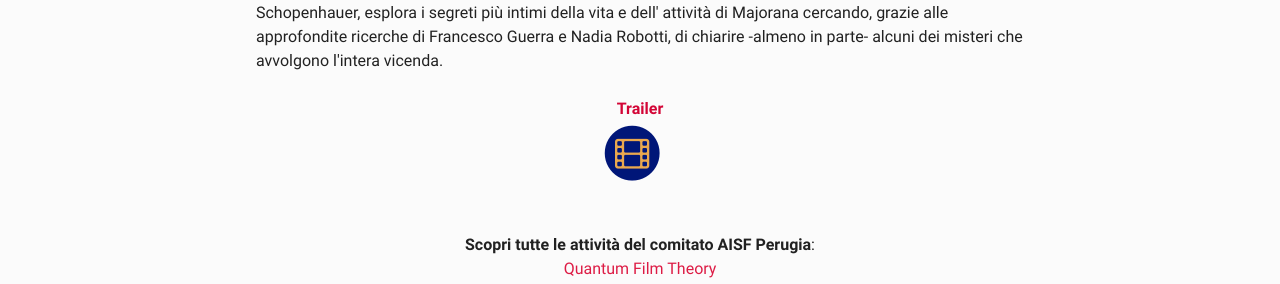
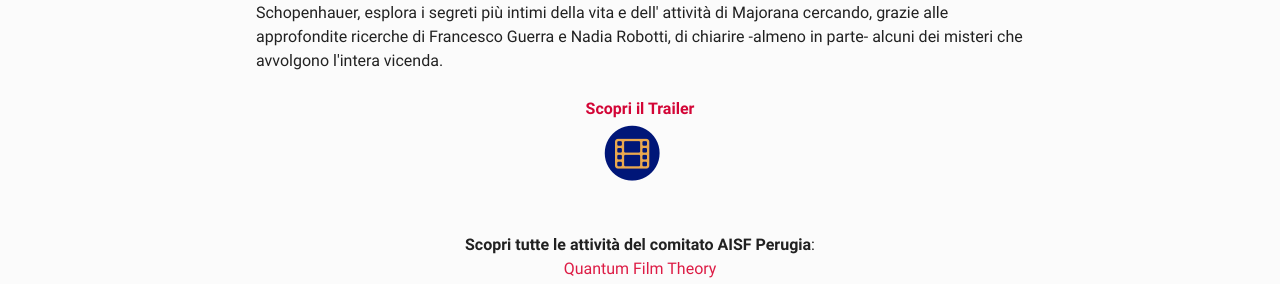
Before and after one commit to ai-sf/aisf_perugia, a Jekyll site: the page built from ProssimiEventi.html, in a window 1280 px wide. Shown: the part 1100-1384 px from the top of the page. Built offline with Jekyll 4.4.1, drawn with Linux system fonts in a browser that asks for light colours; nearby versions of some CDN libraries.

Commit message:
Update ProssimiEventi.html

```diff
--- a/ProssimiEventi.html
+++ b/ProssimiEventi.html
@@ -42,7 +42,7 @@ Il film "Nessuno mi troverà", citando una frase di Arthur Schopenhauer, esplora
 attività di Majorana cercando, grazie alle approfondite ricerche di Francesco Guerra e
 Nadia Robotti, di chiarire -almeno in parte- alcuni dei misteri che avvolgono l'intera vicenda.
 <br><br>
-<center><b><font style="color:rgb(211, 5, 54);">Trailer</font></b><br>
+<center><b><font style="color:rgb(211, 5, 54);">Scopri il Trailer</font></b><br>
 <center><span class="col-md-3 home-quick-links__link">
 <a href="https://www.youtube.com/watch?v=Mv8P2jXSOh0">
     <span class="fa-stack fa-2x">
```
